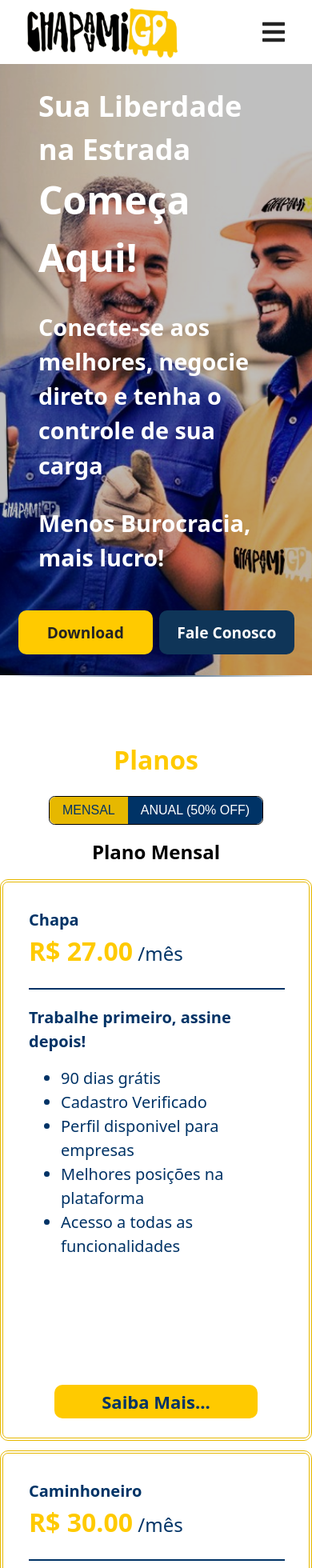
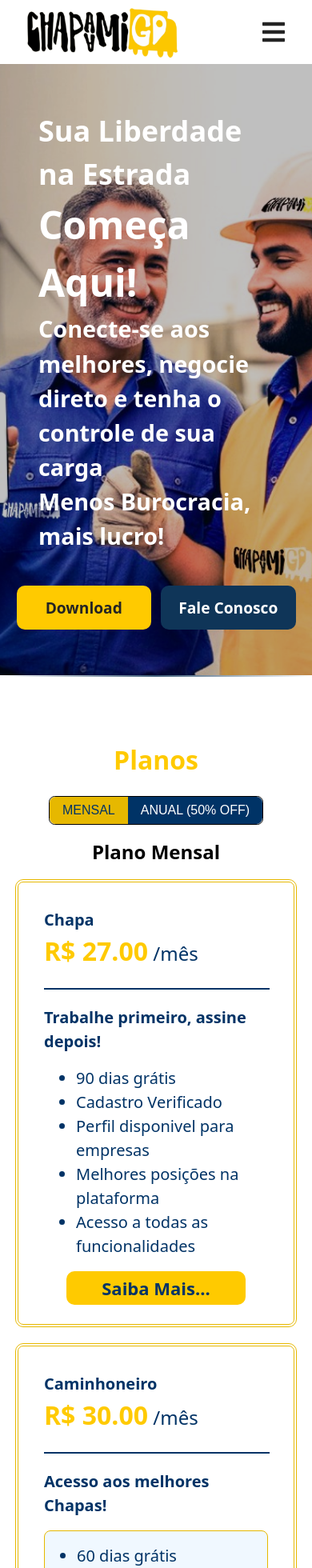
Before and after one commit to kiqBueno/ChapaAmigoWeb, a React (Vite) app: page / in a window 390 px wide. Shown: the top 1960 px of the page at 80% size. Built offline with nearby package versions, Linux system fonts and the light colour scheme.

Commit message:
UI/Ux, home page, botoes de download e otimizacao

```diff
--- /dev/null
+++ b/frontend/src/components/Button/Button.css
@@ -0,0 +1,134 @@
+.btn-home {
+  cursor: pointer;
+  border-radius: 10px;
+  border: none;
+  padding: 1rem 1.5rem;
+  font-family: inherit;
+  font-weight: 600;
+  line-height: 1.2;
+  font-size: 1.25rem;
+  text-decoration: none;
+  margin-top: 1rem;
+  display: inline-flex;
+  align-items: center;
+  justify-content: center;
+  width: 15rem;
+  text-align: center;
+  transform: translateZ(0);
+  backface-visibility: hidden;
+  transition: all 0.3s cubic-bezier(0.25, 0.46, 0.45, 0.94);
+}
+
+.btn-home:hover {
+  transform: translateY(-2px) translateZ(0);
+}
+
+.btn-primary {
+  background-color: #0f3558;
+  color: white;
+}
+
+.btn-primary:hover {
+  background-color: #ffca00;
+  color: #0f3558;
+  box-shadow: 0 10px 20px rgba(15, 53, 88, 0.2);
+}
+
+.btn-secondary {
+  background-color: #ffca00;
+  color: #242424;
+}
+
+.btn-secondary:hover {
+  background-color: #0f3558;
+  color: white;
+  box-shadow: 0 10px 20px rgba(255, 202, 0, 0.2);
+}
+
+.btn-large {
+  font-size: 1.5rem;
+  width: auto;
+  margin-top: 0;
+}
+
+.btn-contact {
+  width: 75%;
+}
+
+.btnPrimary {
+  cursor: pointer;
+  background-color: #ffca00;
+  color: #242424;
+  border-radius: 10px;
+  border: none;
+  padding: 0.5rem 1rem;
+  font-family: inherit;
+  font-weight: 500;
+  line-height: 1.5;
+  font-size: 1rem;
+  transition: background-color 0.2s, color 0.2s;
+  text-decoration: none;
+  display: inline-block;
+  text-align: center;
+}
+
+.btnPrimary:hover {
+  background-color: #0f3558;
+  color: white;
+}
+
+.btnPrimary.btn-home-style {
+  padding: 1rem 1.5rem;
+  font-weight: 600;
+  line-height: 1.2;
+  font-size: 1.25rem;
+  margin-top: 1rem;
+  display: inline-flex;
+  align-items: center;
+  justify-content: center;
+  width: 15rem;
+  transform: translateZ(0);
+  backface-visibility: hidden;
+  transition: all 0.3s cubic-bezier(0.25, 0.46, 0.45, 0.94);
+}
+
+.btnPrimary.btn-home-style:hover {
+  color: #ffca00;
+  transform: translateY(-2px) translateZ(0);
+  box-shadow: 0 10px 20px rgba(15, 53, 88, 0.2);
+}
+
+.btn-plan {
+  font-size: 1.375rem;
+  width: 80%;
+  margin: 0 auto;
+  padding: 1rem;
+  font-weight: 625;
+  justify-content: center;
+  display: flex;
+}
+
+.btn-plan-yellow {
+  background-color: #ffca00;
+  color: #003366;
+  transition: 0.5s;
+}
+
+.btn-plan-yellow:hover {
+  background-color: #003366;
+  color: #ffca00;
+}
+
+@media (max-width: 768px) {
+  .homeButtonsContainer .btn-home {
+    width: 35vw;
+    font-size: 1.2rem;
+    padding: 1rem;
+  }
+
+  .homeButtonsContainer .btnPrimary.btn-home-style {
+    width: 35vw;
+    font-size: 1.2rem;
+    padding: 1rem;
+  }
+}
--- a/frontend/src/components/Header/index.tsx
+++ b/frontend/src/components/Header/index.tsx
@@ -95,7 +95,10 @@ const Header = () => {
                   </Link>
                 </li>{" "}
                 <li>
-                  <DownloadButton onClick={() => setMenuOpen(false)} />
+                  <DownloadButton
+                    variant="header"
+                    onClick={() => setMenuOpen(false)}
+                  />
                 </li>
               </ul>
             </nav>
--- a/frontend/src/components/PlansSection/PlanCard.tsx
+++ b/frontend/src/components/PlansSection/PlanCard.tsx
@@ -1,6 +1,7 @@
 import React from "react";
 import { useNavigate } from "react-router-dom";
 import "./PlansSection.css";
+import "../Button/Button.css";
 
 interface PlanCardProps {
   title: string;
@@ -39,6 +40,9 @@ const PlanCard: React.FC<PlanCardProps> = ({
 }) => {
   const navigate = useNavigate();
   const isDownloadExpanded = activeDownloadCard === cardIndex;
+
+  const isMobile = typeof window !== "undefined" && window.innerWidth <= 1175;
+
   return (
     <div
       className={`pricingPlan ${className || ""}`}
@@ -49,7 +53,7 @@ const PlanCard: React.FC<PlanCardProps> = ({
       <div
         className="card-content"
         style={{
-          minHeight: minHeight > 0 ? `${minHeight}px` : "auto",
+          minHeight: !isMobile && minHeight > 0 ? `${minHeight}px` : "auto",
         }}
       >
         <div className="card-main-content">
@@ -63,7 +67,9 @@ const PlanCard: React.FC<PlanCardProps> = ({
             className="card-description"
             style={{
               minHeight:
-                maxDescriptionHeight > 0 ? `${maxDescriptionHeight}px` : "auto",
+                !isMobile && maxDescriptionHeight > 0
+                  ? `${maxDescriptionHeight}px`
+                  : "auto",
             }}
           >
             {description}
@@ -118,7 +124,7 @@ const PlanCard: React.FC<PlanCardProps> = ({
       </div>{" "}
       {showDownloadButtons && (
         <div
-          className="download-section"
+          className="downloadSection"
           style={{
             maxHeight: isDownloadExpanded ? "8rem" : "0",
             opacity: isDownloadExpanded ? 1 : 0,
--- a/frontend/src/components/PlansSection/PlansSection.css
+++ b/frontend/src/components/PlansSection/PlansSection.css
@@ -66,11 +66,6 @@
   flex: 1;
   display: flex;
   flex-direction: column;
-}
-
-.pricingPlan .card-button-container {
-  margin-top: auto;
-  padding-top: 1rem;
 }
 
 .pricingPlan.plansPage {
@@ -203,12 +198,13 @@ h2 {
   padding-left: 1.25rem;
 }
 
-.download-section {
+.downloadSection {
   width: 100%;
   background-color: white;
   border-top: 1px solid #e6e6e6;
   margin-top: 0.5rem;
   border-radius: 0 0 0.625rem 0.625rem;
+  background-color: transparent;
 }
 
 .downloadButtonsContainer {
@@ -247,52 +243,6 @@ h2 {
 #priceContainer .plansPageText .sectionContainer h3:hover {
   background-color: #ffca00;
   color: #003366;
-}
-
-.btn-home {
-  cursor: pointer;
-  border-radius: 10px;
-  border: none;
-  padding: 1rem 1.5rem;
-  font-family: inherit;
-  font-weight: 600;
-  line-height: 1.2;
-  font-size: 1.25rem;
-  text-decoration: none;
-  margin-top: 1rem;
-  display: inline-flex;
-  align-items: center;
-  justify-content: center;
-  width: 15rem;
-  text-align: center;
-  transform: translateZ(0);
-  backface-visibility: hidden;
-  transition: all 0.3s cubic-bezier(0.25, 0.46, 0.45, 0.94);
-}
-
-.btn-home:hover {
-  transform: translateY(-2px) translateZ(0);
-}
-
-.btn-plan {
-  font-size: 1.375rem;
-  width: 80%;
-  margin: 0 auto;
-  padding: 1rem;
-  font-weight: 625;
-  justify-content: center;
-  display: flex;
-}
-
-.btn-plan-yellow {
-  background-color: #ffca00;
-  color: #003366;
-  transition: 0.5s;
-}
-
-.btn-plan-yellow:hover {
-  background-color: #003366;
-  color: #ffca00;
 }
 
 @media (max-width: 1175px) {
@@ -345,16 +295,30 @@ h2 {
 
 @media (max-width: 480px) {
   .pricingPlan {
-    width: calc(95% - 1rem);
-    max-width: 350px;
-    min-width: 250px;
+    width: calc(90% - 1rem);
   }
 
   .planCardsContainer {
-    gap: 0.75rem;
+    gap: 1.25rem;
   }
 
   .pricingPlan .card-content {
     padding: 0.5rem;
   }
+
+  .downloadButtonsContainer {
+    flex-direction: column;
+    gap: 0.75rem;
+    padding: 0.75rem;
+    align-items: center;
+  }
+
+  .downloadButton img {
+    height: auto;
+    width: 10rem;
+  }
+
+  .downloadSection {
+    margin-top: 0.75rem;
+  }
 }
--- a/frontend/src/pages/HomePage/HomePage.css
+++ b/frontend/src/pages/HomePage/HomePage.css
@@ -6,10 +6,12 @@
 
 .homeTextContainer {
   font-size: 1.5rem;
-  height: calc(100vh - 5rem);
+  min-height: calc(100vh - 5rem);
   background-image: url("/banner.jpg");
   background-size: cover;
   background-position: 97.5%;
+  display: flex;
+  align-items: center;
 }
 
 .videoContainer,
@@ -57,9 +59,10 @@ html {
   justify-content: center;
   align-items: flex-start;
   height: 100%;
-  width: 50%;
+  width: 50vw;
   color: white;
   padding-left: 2rem;
+  transition: width 0.3s ease;
 }
 
 .homeText p {
@@ -93,63 +96,6 @@ html {
   transition: all 0.6s cubic-bezier(0.25, 0.46, 0.45, 0.94);
 }
 
-.btn-home {
-  cursor: pointer;
-  border-radius: 10px;
-  border: none;
-  padding: 1rem 1.5rem;
-  font-family: inherit;
-  font-weight: 600;
-  line-height: 1.2;
-  font-size: 1.25rem;
-  text-decoration: none;
-  margin-top: 1rem;
-  display: inline-flex;
-  align-items: center;
-  justify-content: center;
-  width: 15rem;
-  text-align: center;
-  transform: translateZ(0);
-  backface-visibility: hidden;
-  transition: all 0.3s cubic-bezier(0.25, 0.46, 0.45, 0.94);
-}
-
-.btn-home:hover {
-  transform: translateY(-2px) translateZ(0);
-}
-
-.btn-primary {
-  background-color: #0f3558;
-  color: white;
-}
-
-.btn-primary:hover {
-  background-color: #ffca00;
-  color: #0f3558;
-  box-shadow: 0 10px 20px rgba(15, 53, 88, 0.2);
-}
-
-.btn-secondary {
-  background-color: #ffca00;
-  color: #242424;
-}
-
-.btn-secondary:hover {
-  background-color: #0f3558;
-  color: white;
-  box-shadow: 0 10px 20px rgba(255, 202, 0, 0.2);
-}
-
-.btn-large {
-  font-size: 1.5rem;
-  width: auto;
-  margin-top: 0;
-}
-
-.btn-contact {
-  width: 75%;
-}
-
 #homeContainer #priceContainer {
   color: #0f3558;
   padding: 5rem 0 5rem 0;
@@ -160,7 +106,7 @@ html {
   align-items: center;
   gap: 1rem;
   margin-top: 1.5rem;
-  flex-wrap: wrap;
+  flex-wrap: nowrap;
 }
 
 .videoContainer,
@@ -176,6 +122,18 @@ html {
     background-position: 97.5%;
     background-size: cover;
     background-repeat: no-repeat;
+    position: relative;
+  }
+
+  .homeTextContainer::before {
+    content: "";
+    position: absolute;
+    top: 0;
+    left: 0;
+    right: 0;
+    bottom: 0;
+    backdrop-filter: brightness(0.75);
+    z-index: 1;
   }
 
   .cardsContainer {
@@ -191,33 +149,68 @@ html {
   .videoContainer iframe {
     width: 100%;
   }
-
   .homeText {
     color: white;
-    width: 100%;
-    backdrop-filter: brightness(0.75);
-    padding: 0;
+    min-height: 100%;
+    display: flex;
+    flex-direction: column;
+    justify-content: center;
+    padding: 2rem 0;
+    position: relative;
+    z-index: 2;
   }
 
   .homeText h1,
   .homeText h2,
-  .homeText p {
+  .homeText p,
+  .homeButtonsContainer {
     padding: 0 3rem 0 3rem;
   }
 
   .homeText p {
     font-weight: 600;
+    margin: 0;
+  }
+  .homeButtonsContainer {
+    justify-content: center;
+    gap: 0.75rem;
+    width: 100%;
+    flex-wrap: nowrap;
+  }
+}
+
+@media (max-width: 900px) {
+  .homeText {
+    width: 65vw;
+  }
+}
+
+@media (max-width: 700px) {
+  .homeText {
+    width: 80vw;
+  }
+}
+
+@media (max-width: 500px) {
+  .homeText {
+    width: 90vw;
   }
 
   .homeButtonsContainer {
-    justify-content: center;
-    gap: 0.5rem;
-    width: 100%;
-    margin: 0;
-  }
-  .homeButtonsContainer .btn-home {
-    width: 35vw;
-    font-size: 1.2rem;
-    padding: 1rem;
+    padding: 0 2rem 0 1rem;
   }
 }
+
+@media (max-width: 400px) {
+  .homeText {
+    width: 100vw;
+  }
+
+  .homeButtonsContainer {
+    padding: 0;
+  }
+
+  .homeButtonsContainer {
+    padding: 0;
+  }
+}
--- a/frontend/src/pages/HomePage/index.tsx
+++ b/frontend/src/pages/HomePage/index.tsx
@@ -1,4 +1,5 @@
 import "./HomePage.css";
+import "../../components/Button/Button.css";
 import { Link } from "react-router-dom";
 import Cards from "../../components/Card/Cards";
 import PlansSection from "../../components/PlansSection";
@@ -9,8 +10,7 @@ import DownloadButton from "../../components/DownloadButton";
 
 const Home = () => {
   return (
-    <div id="homeContainer">
-      <main className="homeContent">
+    <main id="homeContainer">
       <div className="homeTextContainer">
         <div className="homeText">
           <h2>Sua Liberdade na Estrada</h2>
@@ -57,17 +57,7 @@ const Home = () => {
             referrerPolicy="strict-origin-when-cross-origin"
             allowFullScreen
           />{" "}
-            <a
-              href="#footerContainer"
-              className="btn-home btn-secondary"
-              onClick={() => {
-                document.getElementById("footerContainer")?.scrollIntoView({
-                  behavior: "smooth",
-                });
-              }}
-            >
-              Download
-            </a>{" "}
+          <DownloadButton variant="video" />{" "}
         </div>
       </AdvancedScrollReveal>
       <hr className="footer-divider" />{" "}
@@ -105,8 +95,8 @@ const Home = () => {
       >
         <Carousel />
       </AdvancedScrollReveal>
+      ={" "}
     </main>
-    </div>
   );
 };
 
--- a/frontend/src/pages/PlansPage/index.tsx
+++ b/frontend/src/pages/PlansPage/index.tsx
@@ -1,4 +1,5 @@
 import "../../components/PlansSection/PlansSection.css";
+import "../../components/Button/Button.css";
 import PlansSection from "../../components/PlansSection";
 import Section from "../../components/Section";
 import { Link } from "react-router-dom";
```
Also changed, not shown: frontend/src/components/DownloadButton/DownloadButton.css (+64 -18 lines), frontend/src/components/DownloadButton/index.tsx (+98 -20 lines), frontend/src/components/PlansSection/index.tsx (+24 -6 lines). Lines whose indentation alone changed are shown as unchanged.
